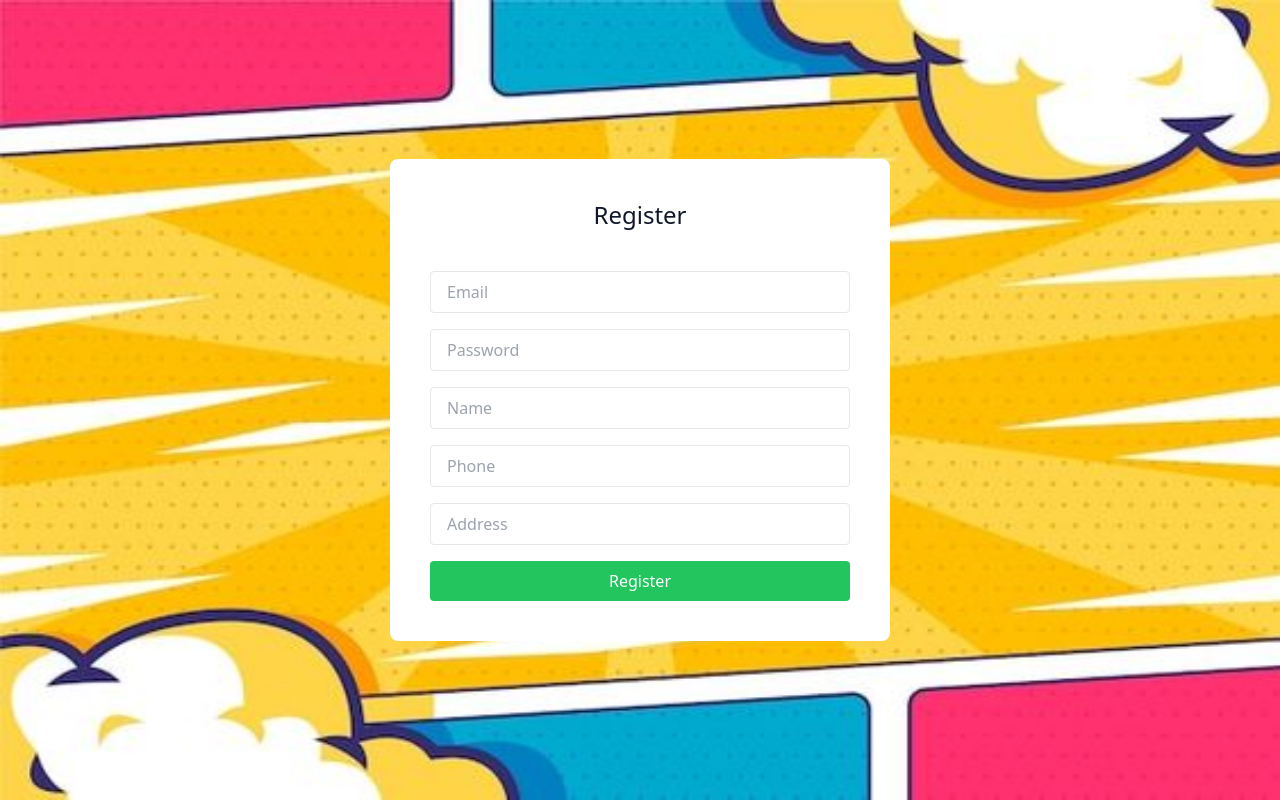
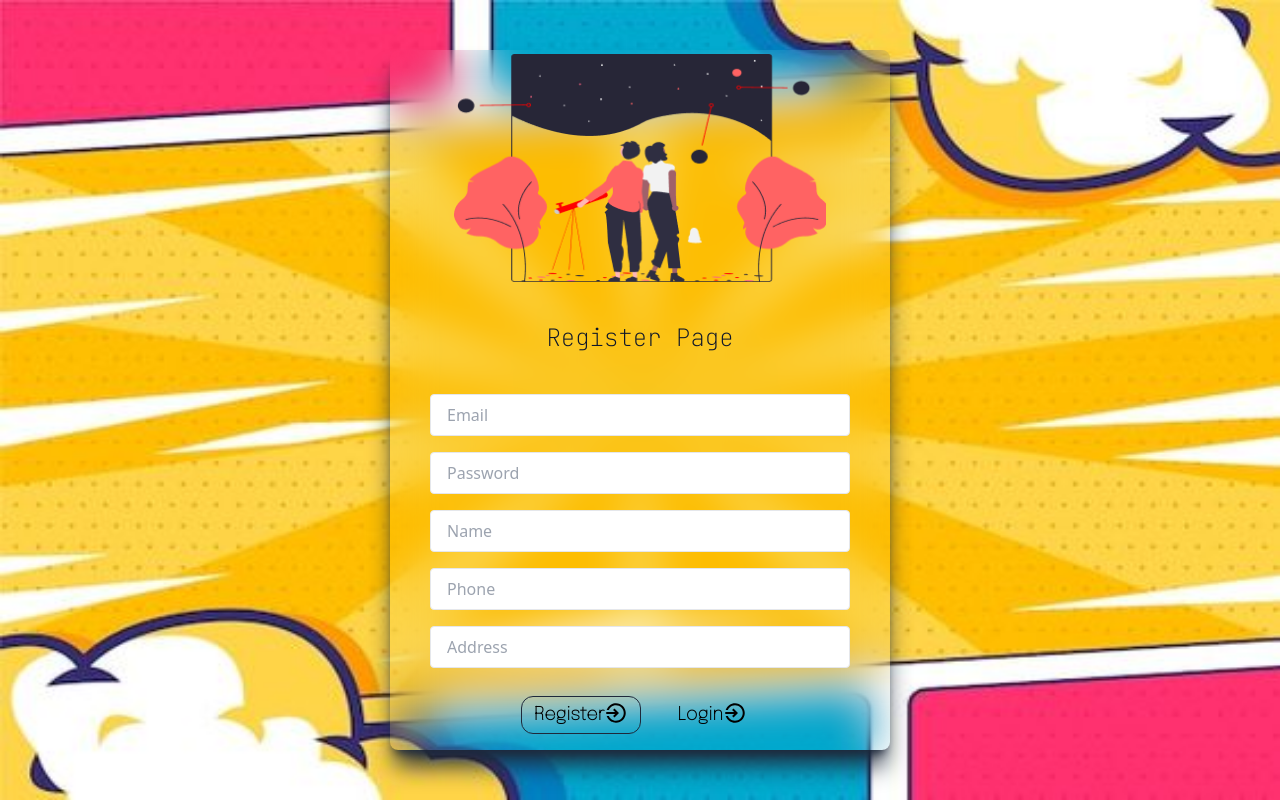
Before and after one commit to Milap-Magar/frontend, a React (Create React App) app: page /register in a window 1280 px wide. Built offline with nearby package versions, Linux system fonts and the light colour scheme; the HTML template or start-up script is replaced by a standard one.

Commit message:
login register managed

```diff
--- a/src/components/A-Componenets/Form.jsx
+++ b/src/components/A-Componenets/Form.jsx
@@ -23,7 +23,6 @@ const Form = () => {
         </div>
 
         <div className="flex justify-between px-10">
-
           <div className="flex flex-wrap mb-6">
             <div className="w-full px-3">
               <label
--- a/src/pages/Login.page.jsx
+++ b/src/pages/Login.page.jsx
@@ -108,7 +108,7 @@ console.log(values);
                 </button>
                 <button
                   onClick={handleNavigate}
-                  className={`border rounded-xl bg-afno-300 m-[10px] md:m-3 py-1 px-3 flex border-slate-800 hover:bg-black hover:text-white font-black font-epic text-lg`}
+                  className={` bg-afno-300 m-[10px] md:m-3 py-1 px-3 flex border-slate-800 hover:text-white font-black font-epic text-lg`}
                 >
                   Register
                   <IoMdLogIn className="w-6 h-6" />
--- a/src/pages/Register.page.jsx
+++ b/src/pages/Register.page.jsx
@@ -1,21 +1,28 @@
-import React, { useState, useMemo } from 'react';
-import axios from 'axios';
-import { useNavigate } from 'react-router-dom';
-import validate from "../validation/validate"
-import Image from '../components/A-Componenets/Image';
+import React, { useState, useMemo } from "react";
+import axios from "axios";
+import { useNavigate } from "react-router-dom";
+import validate from "../validation/validate";
+import Image from "../components/A-Componenets/Image";
+import loginImg from "../assets/login.png";
 import "./Login.css";
+
+import { IoMdLogIn } from "react-icons/io";
 
 const Register = () => {
   const navigate = useNavigate();
 
   const [formData, setFormData] = useState({
-    email: '',
-    password: '',
-    name: '',
-    phone: '',
-    address: '',
-    errors: {}
+    email: "",
+    password: "",
+    name: "",
+    phone: "",
+    address: "",
+    errors: {},
   });
+
+  const handleNavigate = () => {
+    navigate("/");
+  };
 
   const handleChange = (e) => {
     setFormData({ ...formData, [e.target.name]: e.target.value });
@@ -32,24 +39,25 @@ const Register = () => {
     }
 
     try {
-      const response = await axios.post('http://localhost:8080/register', {
+      const response = await axios.post("http://localhost:8080/register", {
         email: formData.email,
         password: formData.password,
         name: formData.name,
         phone: formData.phone,
-        address: formData.address
+        address: formData.address,
       });
 
       if (response.status === 200) {
-        navigate('/');
+        navigate("/");
       }
     } catch (err) {
-      console.error('Registration error:', err);
+      console.error("Registration error:", err);
     }
   };
   // console.log(formData);
 
-  const memoizedInputs = useMemo(() => (
+  const memoizedInputs = useMemo(
+    () => (
       <>
         <input
           type="text"
@@ -57,20 +65,28 @@ const Register = () => {
           value={formData.email}
           onChange={handleChange}
           placeholder="Email"
-        className={`w-full px-4 py-2 mb-4 border rounded ${formData.errors.email ? 'border-red-500' : ''}`}
+          className={`w-full px-4 py-2 mb-4 border rounded ${
+            formData.errors.email ? "border-red-500" : ""
+          }`}
           required
         />
-      {formData.errors.email && <div className="text-red-500 mb-2">{formData.errors.email}</div>}
+        {formData.errors.email && (
+          <div className="text-red-500 mb-2">{formData.errors.email}</div>
+        )}
         <input
           type="password"
           name="password"
           value={formData.password}
           onChange={handleChange}
           placeholder="Password"
-        className={`w-full px-4 py-2 mb-4 border rounded ${formData.errors.password ? 'border-red-500' : ''}`}
+          className={`w-full px-4 py-2 mb-4 border rounded ${
+            formData.errors.password ? "border-red-500" : ""
+          }`}
           required
         />
-      {formData.errors.password && <div className="text-red-500 mb-2">{formData.errors.password}</div>}
+        {formData.errors.password && (
+          <div className="text-red-500 mb-2">{formData.errors.password}</div>
+        )}
         <input
           type="text"
           name="name"
@@ -97,21 +113,39 @@ const Register = () => {
           className="w-full px-4 py-2 mb-4 border rounded"
         />
       </>
-  ), [formData, handleChange]);
+    ),
+    [formData, handleChange]
+  );
 
   return (
-    <div className="min-h-screen w-full flex items-center justify-center bg-white ">
+    <div className="min-h-screen w-full flex items-center justify-center">
       <Image />
       <div className="bg-white rounded shadow-md">
-        <form onSubmit={handleSubmit} className='bg-white w-[50vh] md:w-[500px] px-10 py-10 rounded-lg'>
-        <h2 className="text-2xl text-slate-900 text-center px-10 pb-10">Register</h2>
+        <form
+          onSubmit={handleSubmit}
+          className="bg-transparent w-[50vh] md:w-[500px] px-10 py-1 rounded-lg shadow-xl shadow-slate-800"
+        >
+          <img src={loginImg} alt="login/image" className="px-6" />
+          <h2 className="text-2xl text-slate-900 font-jet-mono text-center  py-10">
+            Register Page
+          </h2>
           {memoizedInputs}
+          <div className={`flex justify-center items-center`}>
             <button
+              className={`border rounded-xl bg-afno-300 m-[10px] md:m-3 py-1 px-3 flex border-slate-800 hover:bg-amber-300 hover:text-white font-black font-epic text-lg`}
               type="submit"
-            className="w-full bg-green-500 text-white py-2 rounded hover:bg-green-600"
             >
               Register
+              <IoMdLogIn className="w-6 h-6" />
             </button>
+            <button
+              onClick={handleNavigate}
+              className={`rounded-xl bg-afno-300 m-[10px] md:m-3 py-1 px-3 flex border-slate-800  hover:text-white font-black font-epic text-lg`}
+            >
+              Login
+              <IoMdLogIn className="w-6 h-6" />
+            </button>
+          </div>
         </form>
       </div>
     </div>
```
Lines whose indentation alone changed are shown as unchanged.
